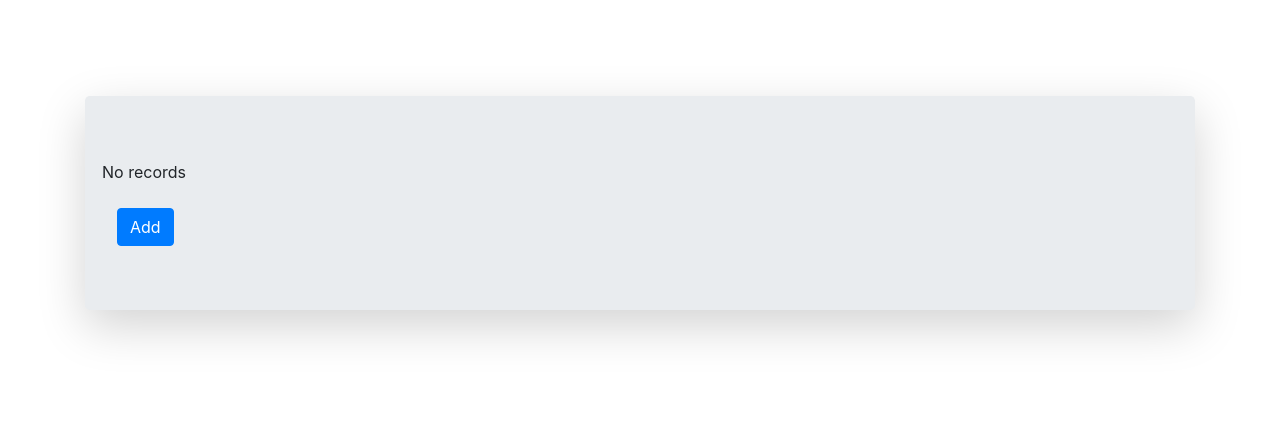
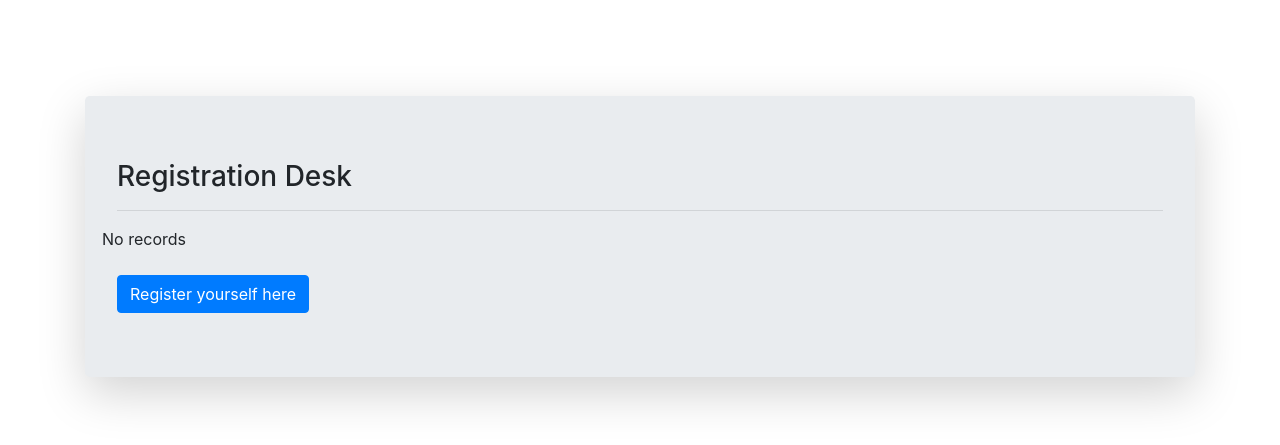
Before and after one commit to arundaniel-kennedy/phpapi, a PHP site: page /phpapi/ in a window 1280 px wide. Shown: the top 445 px of the page. Run offline with PHP 8.4, Linux system fonts and the light colour scheme; data that the repository does not hold is empty.

Commit message:
Update index.php

```diff
--- a/front/index.php
+++ b/front/index.php
@@ -16,12 +16,14 @@
 
     <div class="container mt-5 pt-5">
       <div class="jumbotron shadow-lg">
+        <h3>Registration Desk</h3>
+        <hr>
         <div class="row" id="content">
 
         </div>
         <br>
         <button type="button" class="btn btn-primary" data-toggle="modal" data-target="#apicrudModal">
-          Add
+          Register yourself here
         </button>
       </div>
     </div>
```
